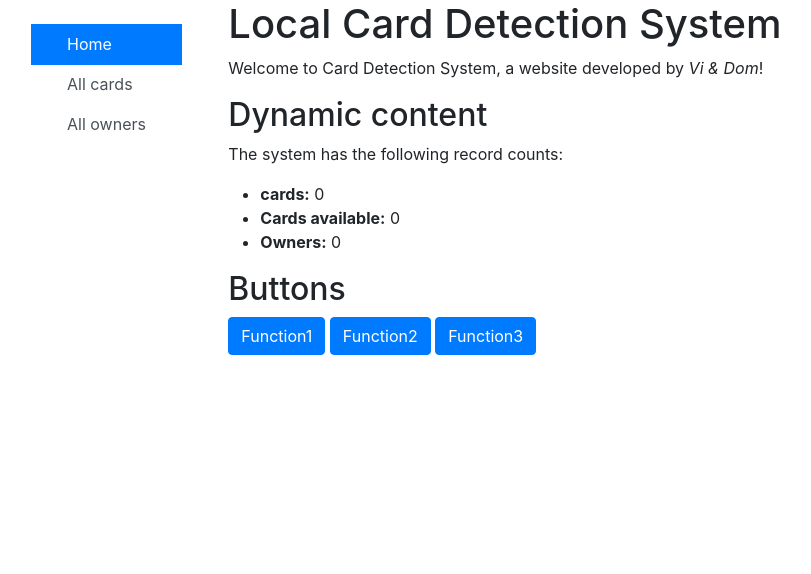
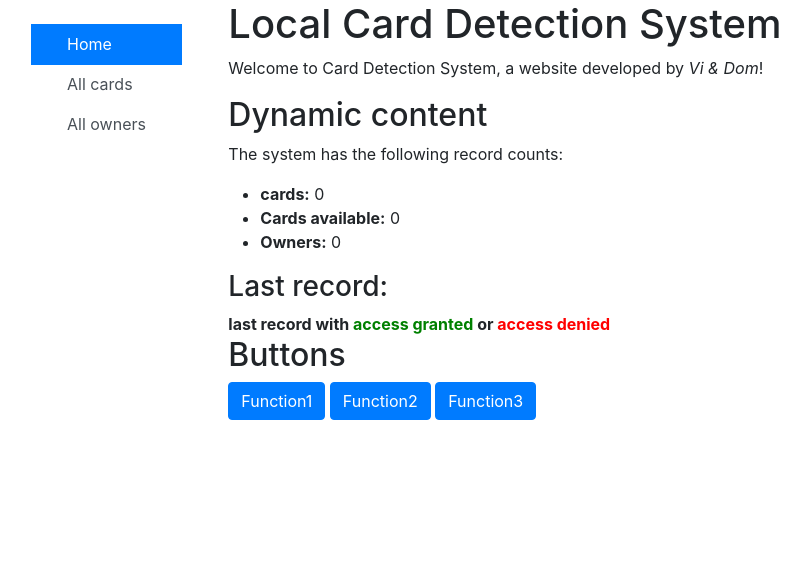
Before and after one commit to vi-mcw196/PiR-project, a Django app: page /index/ in a window 1280 px wide. Shown: the top 574 px of the page, without its empty margins (0-811 px from the left). Run offline with Django 4.2, Linux system fonts and the light colour scheme; data that the repository does not hold is empty.

Commit message:
add last record in index.html

```diff
--- a/PiR/cardSystem/templates/index.html
+++ b/PiR/cardSystem/templates/index.html
@@ -11,6 +11,13 @@
     <li><strong>Owners:</strong> {{ num_owners }}</li>
   </ul>
 
+  <h3>Last record:</h3>
+    <strong>last record with
+      <span style="color:green">access granted</span>
+      or
+      <span style="color:red">access denied</span>
+    </strong>
+
   <h2>Buttons</h2>
   <button type="button" class="btn btn-primary">Function1</button>
   <button type="button" class="btn btn-primary">Function2</button>
```
